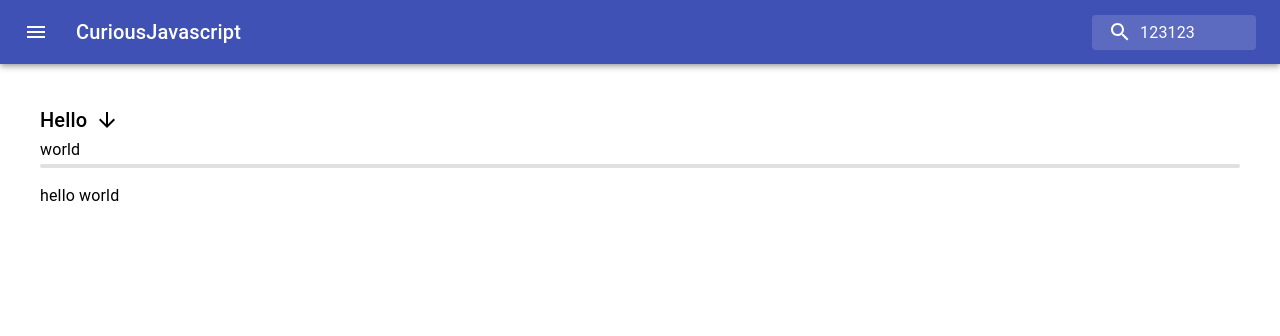
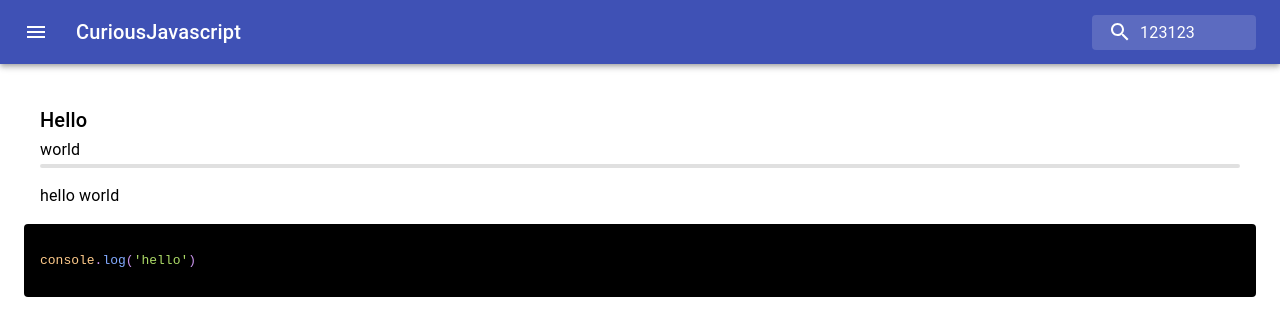
Before and after one commit to bert-bae/curious-javascript, a React (Create React App) app: page / in a window 1280 px wide. Shown: the top 336 px of the page. Built offline with nearby package versions, Linux system fonts and the light colour scheme.

Commit message:
Create code block component

```diff
--- a/package.json
+++ b/package.json
@@ -12,6 +12,7 @@
     "@types/node": "^12.20.6",
     "@types/react": "^17.0.3",
     "@types/react-dom": "^17.0.3",
+    "prism-react-renderer": "^1.2.0",
     "react": "^17.0.2",
     "react-dom": "^17.0.2",
     "react-scripts": "4.0.3",
--- a/src/App.tsx
+++ b/src/App.tsx
@@ -3,8 +3,7 @@ import Box from "@material-ui/core/Box";
 import { makeStyles } from "@material-ui/core/styles";
 import SearchNavigationBar from "components/search-navigation-bar";
 import Content from "components/content";
-
-import ArrowIcon from "@material-ui/icons/ArrowDownward";
+import CodeBlock from "components/code-block";
 
 const useStyles = makeStyles((theme) => ({
   app: {
@@ -32,14 +31,14 @@ const App: React.FC<any> = () => {
         onSearchBlur={() => console.log("blur")}
       />
       <Box className={classes.mainWebContainer}>
-        <Content
-          title="Hello"
-          subtitle="world"
-          headerDivider={true}
-          HeaderRightIcon={<ArrowIcon />}
-        >
+        <Content title="Hello" subtitle="world" headerDivider={true}>
           <Box>hello world</Box>
         </Content>
+
+        <CodeBlock
+          syntax={"javascript"}
+          code={`console.log('hello')`}
+        ></CodeBlock>
       </Box>
     </Box>
   );
--- /dev/null
+++ b/src/components/code-block/code-block.tsx
@@ -0,0 +1,64 @@
+import React from "react";
+import Box from "@material-ui/core/Box";
+import { makeStyles } from "@material-ui/core/styles";
+import Highlight, { defaultProps, Language } from "prism-react-renderer";
+import theme from "prism-react-renderer/themes/nightOwl";
+
+export type CodeBlockProps = {
+  code: string;
+  syntax: Language;
+  showCodeLines?: boolean;
+};
+
+const useStyles = makeStyles((theme) => ({
+  codeBlockContainer: {
+    borderRadius: theme.shape.borderRadius,
+    backgroundColor: "black",
+    padding: theme.spacing(2),
+  },
+}));
+
+const CodeBlock: React.FC<CodeBlockProps> = ({
+  code,
+  syntax,
+  showCodeLines,
+}) => {
+  const classes = useStyles();
+
+  return (
+    <Box className={classes.codeBlockContainer}>
+      <Highlight
+        {...defaultProps}
+        theme={theme}
+        code={code.trim()}
+        language={syntax}
+      >
+        {({ tokens, getLineProps, getTokenProps }) => (
+          <pre className={`c-pre`}>
+            {/* Tokens are equivalent to each row/line of code text */}
+            {tokens.map((line, index) => (
+              <div
+                // className="c-line"
+                key={index}
+                {...getLineProps({ line, key: index })}
+              >
+                {showCodeLines && (
+                  <span className="c-line-number">{index + 1} </span>
+                )}
+
+                <span className="c-line-content">
+                  {/* Show code snippet for that line */}
+                  {line.map((token, key) => (
+                    <span key={key} {...getTokenProps({ token, key })} />
+                  ))}
+                </span>
+              </div>
+            ))}
+          </pre>
+        )}
+      </Highlight>
+    </Box>
+  );
+};
+
+export default CodeBlock;
--- /dev/null
+++ b/src/components/code-block/index.tsx
@@ -0,0 +1,2 @@
+export { default } from "./code-block";
+export * from "./code-block";
```
Also changed, not shown: 1 other file (tests, documents, lock files or other folders).
